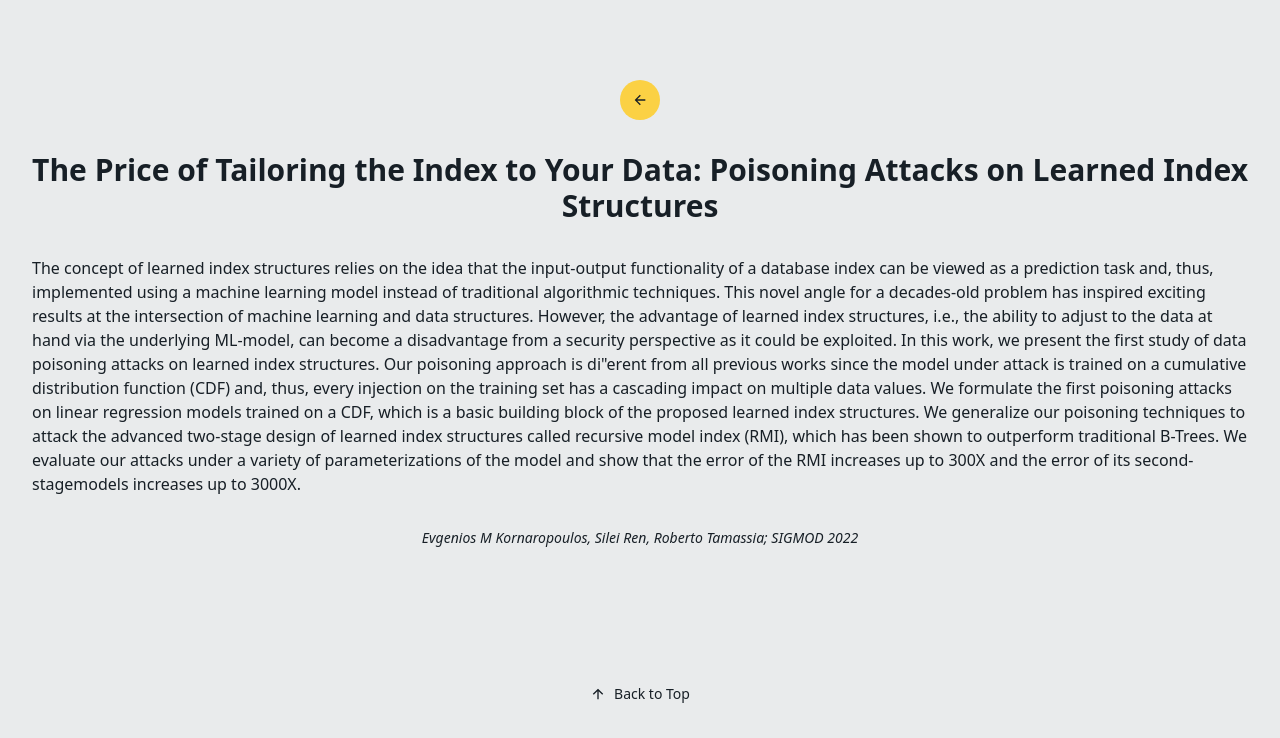
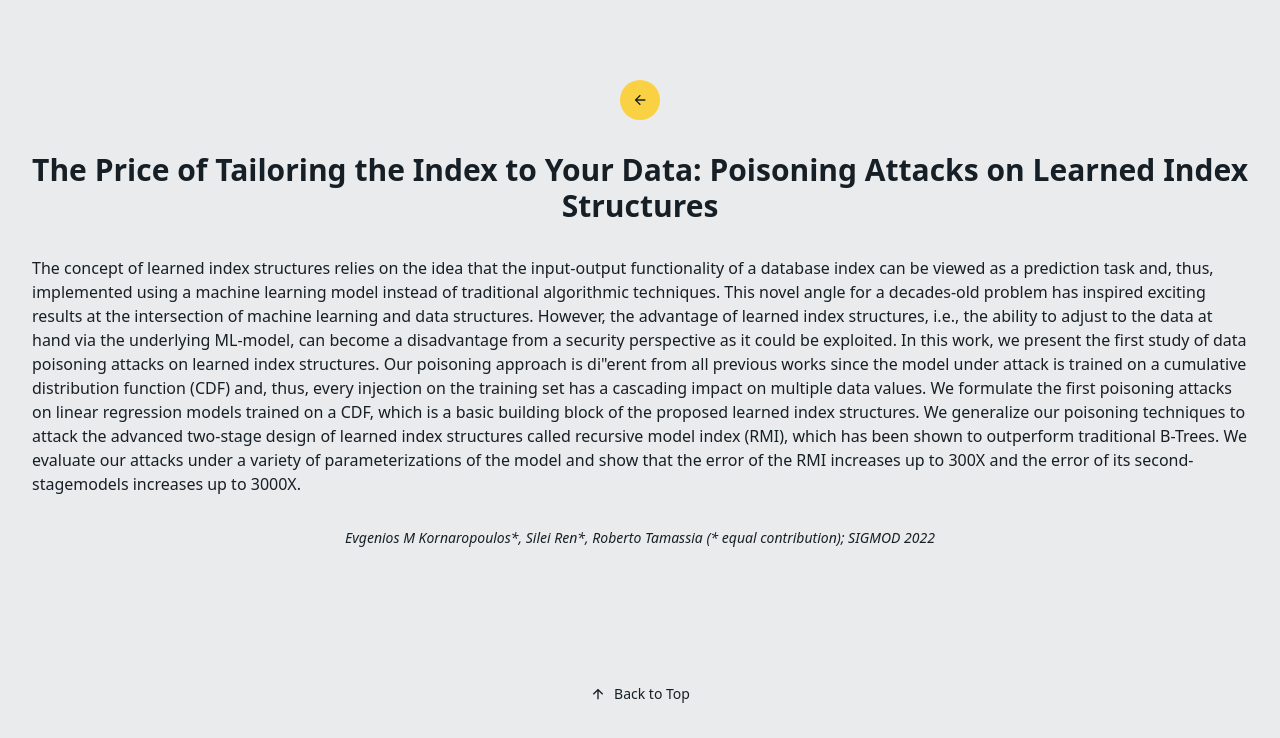
Before and after one commit to s-ren/s-ren.github.io, an Astro site: page /research/poison-attack in a window 1280 px wide. Built offline with nearby package versions, Linux system fonts and the light colour scheme; Astro itself is replaced by a stand-in of ours.

Commit message:
contribution

```diff
--- a/src/content/research/poison-attack.mdx
+++ b/src/content/research/poison-attack.mdx
@@ -1,7 +1,7 @@
 ---
 title: "The Price of Tailoring the Index to Your Data: Poisoning Attacks on Learned Index Structures"
 abstract: The concept of learned index structures relies on the idea that the input-output functionality of a database index can be viewed as a prediction task and, thus, implemented using a machine learning model instead of traditional algorithmic techniques. This novel angle for a decades-old problem has inspired exciting results at the intersection of machine learning and data structures. However, the advantage of learned index structures, i.e., the ability to adjust to the data at hand via the underlying ML-model, can become a disadvantage from a security perspective as it could be exploited. In this work, we present the first study of data poisoning attacks on learned index structures. Our poisoning approach is di"erent from all previous works since the model under attack is trained on a cumulative distribution function (CDF) and, thus, every injection on the training set has a cascading impact on multiple data values. We formulate the first poisoning attacks on linear regression models trained on a CDF, which is a basic building block of the proposed learned index structures. We generalize our poisoning techniques to attack the advanced two-stage design of learned index structures called recursive model index (RMI), which has been shown to outperform traditional B-Trees. We evaluate our attacks under a variety of parameterizations of the model and show that the error of the RMI increases up to 300X and the error of its second-stagemodels increases up to 3000X.
-status: Evgenios M Kornaropoulos, Silei Ren, Roberto Tamassia; SIGMOD 2022
+status: Evgenios M Kornaropoulos*, Silei Ren*, Roberto Tamassia (* equal contribution); SIGMOD 2022
 url: https://dl.acm.org/doi/abs/10.1145/3514221.3517867
 order: 1
 ---
```
